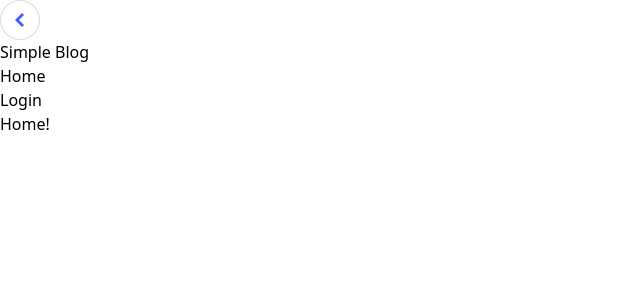
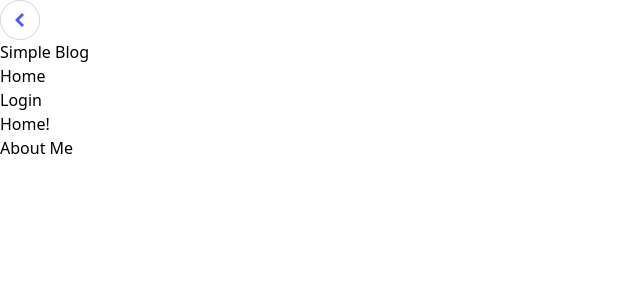
Before and after one commit to Adiwanwade/Mern-project, a React (Vite) app in the folder frontend/: page / in a window 1280 px wide. Shown: the top 300 px of the page, without its empty margins (0-640 px from the left). Built offline with nearby package versions, Linux system fonts and the light colour scheme.

Commit message:
adddummy content box

```diff
--- /dev/null
+++ b/frontend/src/Content/ContentBox.jsx
@@ -0,0 +1,12 @@
+import React from 'react';
+
+const ContentBox = ({ title, body }) => {
+  return (
+    <div className="bg-white rounded-lg shadow-md p-6 mb-6">
+      <h2 className="text-2xl font-bold mb-4">{title}</h2>
+      <p className="text-base">{body}</p>
+    </div>
+  );
+};
+
+export default ContentBox;
--- a/frontend/src/home/pages/Home.jsx
+++ b/frontend/src/home/pages/Home.jsx
@@ -1,6 +1,11 @@
+import ContentBox from "../../Content/ContentBox"
 const Home = () => {
     return (
+        <>
         <div className="w-full flex place-items-center justify-center p-6 text-lg">Home!</div>
+        <ContentBox title={"About Me"} content={`I am a full stack developer with experience in both front and back end development.`}/>
+
+        </>
     );
 };
 
```
